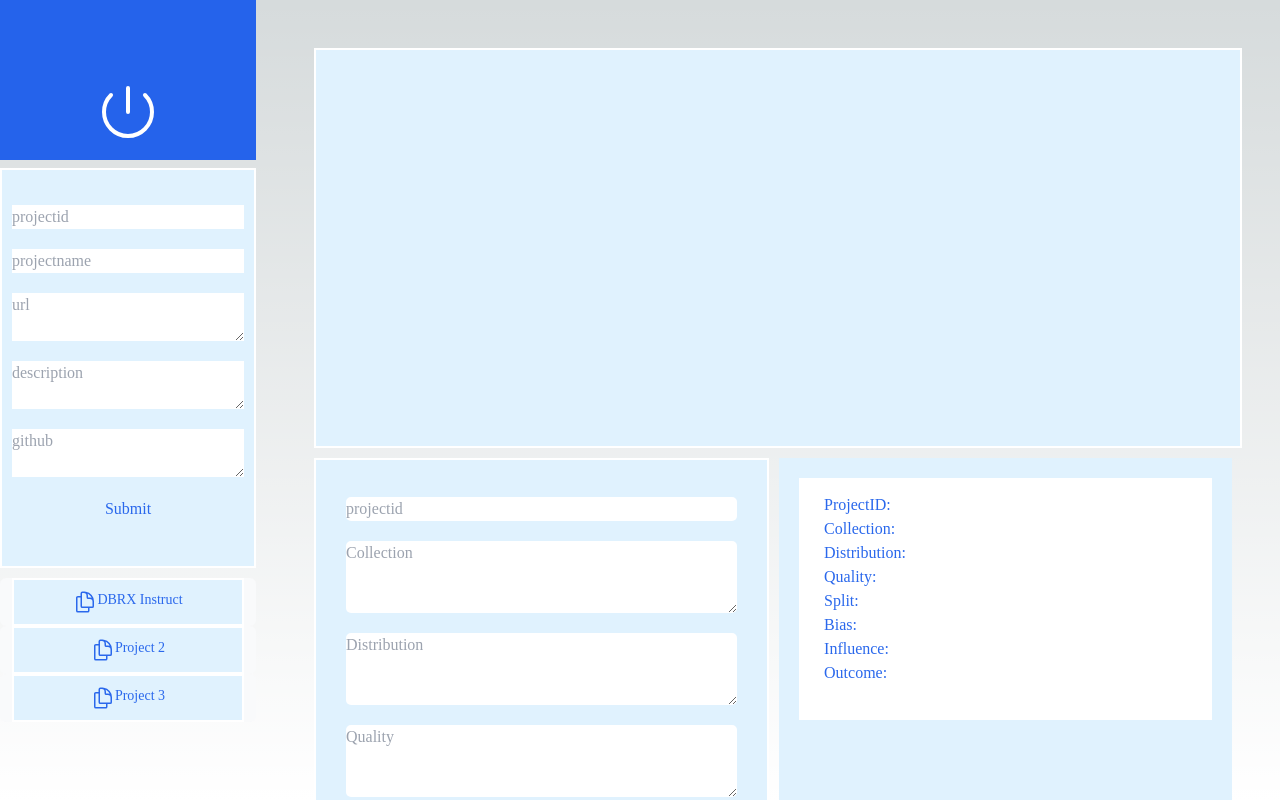
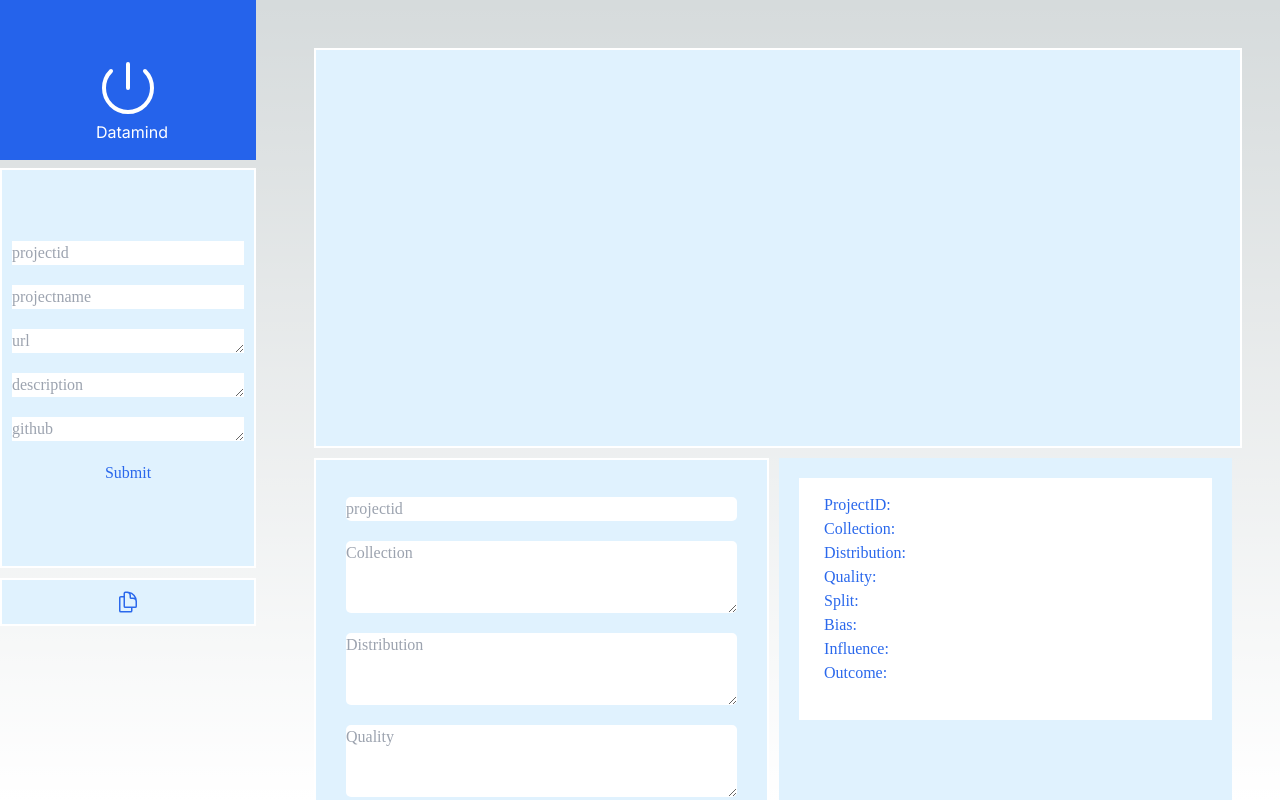
Before and after one commit to williamdjting/419project, a Next.js app: page /projects in a window 1280 px wide. Built offline with nearby package versions, Linux system fonts and the light colour scheme.

Commit message:
added side bar css fixing

```diff
--- a/src/app/ui/dashboard/add-project.tsx
+++ b/src/app/ui/dashboard/add-project.tsx
@@ -31,20 +31,22 @@ export function AddProject() {
   const pathname = usePathname();
 
   const [projectData, setProjectData] = useState({
-    projectid: "",
-    projectname: "",
-    url: "",
-    description: "",
-    github: "",
+    projectid: '',
+    projectname: '',
+    url: '',
+    description: '',
+    icon: DocumentDuplicateIcon,
+    github: '',
   });
 
   const [submittedData, setSubmittedData] = useState([
     {
-      projectid: "",
-      projectname: "",
-      url: "",
-      description: "",
-      github: "",
+      projectid: '',
+      projectname: '',
+      url: '',
+      description: '',
+      icon: DocumentDuplicateIcon,
+      github: '',
     },
   ]);
 
@@ -97,7 +99,7 @@ export function AddProject() {
             value={projectData.projectname}
             onChange={handleChange}
             placeholder="projectname"
-            rows={2}
+            rows={1}
             cols={25}
           />
           <textarea
@@ -106,7 +108,7 @@ export function AddProject() {
             value={projectData.url}
             onChange={handleChange}
             placeholder="url"
-            rows={2}
+            rows={1}
             cols={25}
           />
           <textarea
@@ -115,7 +117,7 @@ export function AddProject() {
             value={projectData.description}
             onChange={handleChange}
             placeholder="description"
-            rows={2}
+            rows={1}
             cols={25}
           />
           <textarea
@@ -124,7 +126,7 @@ export function AddProject() {
             value={projectData.github}
             onChange={handleChange}
             placeholder="github"
-            rows={2}
+            rows={1}
             cols={25}
           />
           <button type="submit">Submit</button>
@@ -150,7 +152,7 @@ export function AddProject() {
         );
       })}  */}
 
-      {datasheetData.map((data) => {
+      {/* {datasheetData.map((data) => {
         const LinkIcon = data.icon;
         return (
           <Link
@@ -170,6 +172,27 @@ export function AddProject() {
             {data.name}</li>
           </Link>
         );
+      })} */}
+
+      {submittedData.map((data) => {
+        const LinkIcon = data.icon;
+        return (
+          <Link
+            key={data.projectid}
+            href={`/projects/${data.projectid}`} // Add the missing href property
+            // className={clsx(
+            //   "flex h-[48px] grow items-center justify-center gap-2 rounded-md bg-gray-50 p-3 text-sm font-medium hover:bg-sky-100 hover:text-blue-600 md:flex-none md:justify-start md:p-2 md:px-3",
+            //   {
+            //     "bg-sky-100 text-blue-600": pathname === data.href,
+            //   }
+            // )}
+          >
+            <li className={styles.projectbox}>
+              <LinkIcon className="w-6" />
+              {data.projectname}
+            </li>
+          </Link>
+        );
       })}
     </>
   );
--- a/src/app/ui/dashboard/sidenav.tsx
+++ b/src/app/ui/dashboard/sidenav.tsx
@@ -15,6 +15,7 @@ export default function SideNav() {
       >
         <div className="w-16 text-white ">
           <PowerIcon />
+          <div>Datamind</div>
         </div>
       </Link>
       {/* <div className="flex grow flex-row justify-between space-x-2 md:flex-col md:space-x-0 md:space-y-2"> */}
```
